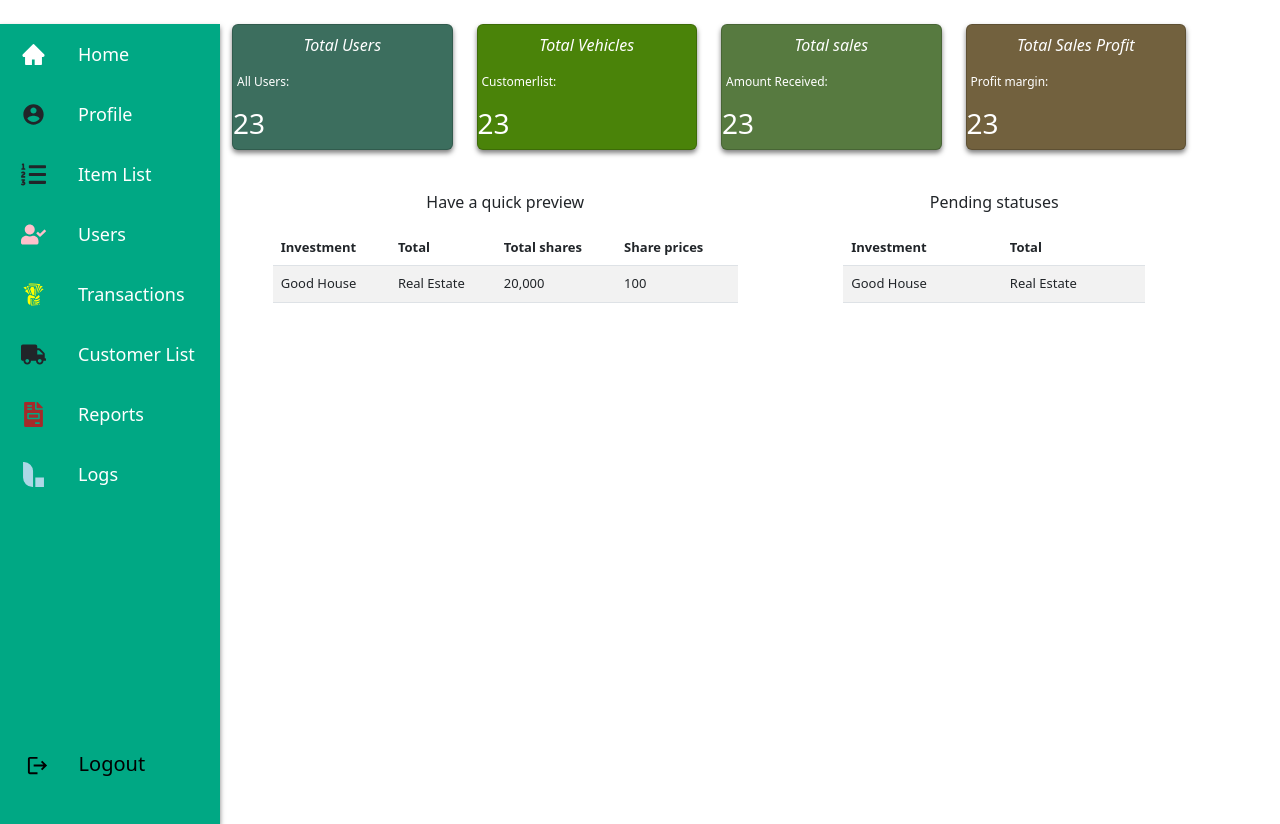
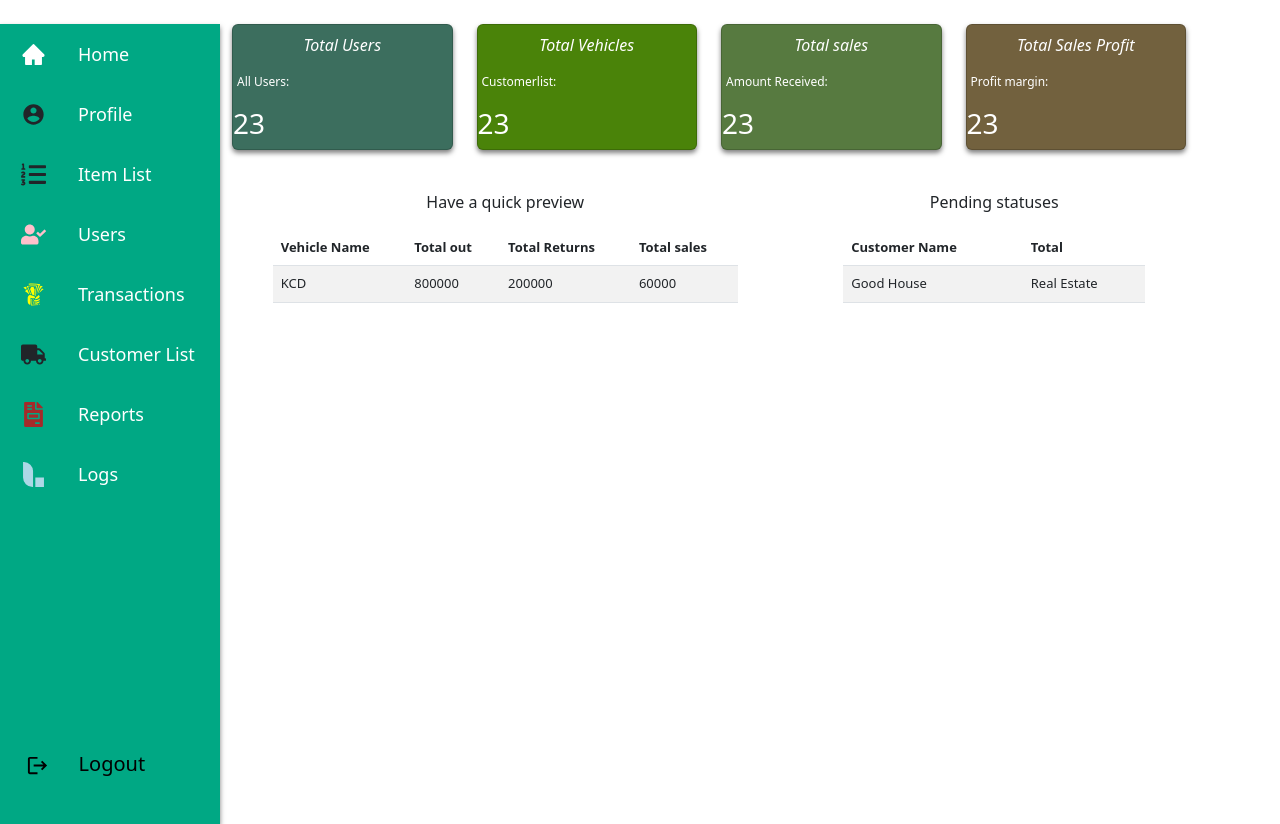
Before and after one commit to Manenomyk/Fredor-Investment, a React (Create React App) app: page /admindashboard in a window 1280 px wide. Built offline with nearby package versions, Linux system fonts and the light colour scheme.

Commit message:
dashboard modifications

```diff
--- a/src/Admin/AdminDashboard/AdminDashboard.js
+++ b/src/Admin/AdminDashboard/AdminDashboard.js
@@ -117,19 +117,19 @@ function AdminDashboard() {
               >
                 <thead>
                   <tr>
-                    <th scope="col">Investment</th>
-                    <th scope="col">Total</th>
-                    <th scope="col">Total shares </th>
-                    <th scope="col">Share prices</th>
+                    <th scope="col">Vehicle Name</th>
+                    <th scope="col">Total out</th>
+                    <th scope="col">Total Returns </th>
+                    <th scope="col">Total sales</th>
                   </tr>
                 </thead>
 
                 <tbody>
                   <tr>
-                    <td>Good House</td>
-                    <td>Real Estate</td>
-                    <td>20,000</td>
-                    <td>100</td>
+                    <td>KCD</td>
+                    <td>800000</td>
+                    <td>200000</td>
+                    <td>60000</td>
                   </tr>
                 </tbody>
               </table>
@@ -144,7 +144,7 @@ function AdminDashboard() {
               >
                 <thead>
                   <tr>
-                    <th scope="col">Investment</th>
+                    <th scope="col">Customer Name</th>
                     <th scope="col">Total</th>
                   </tr>
                 </thead>
```
